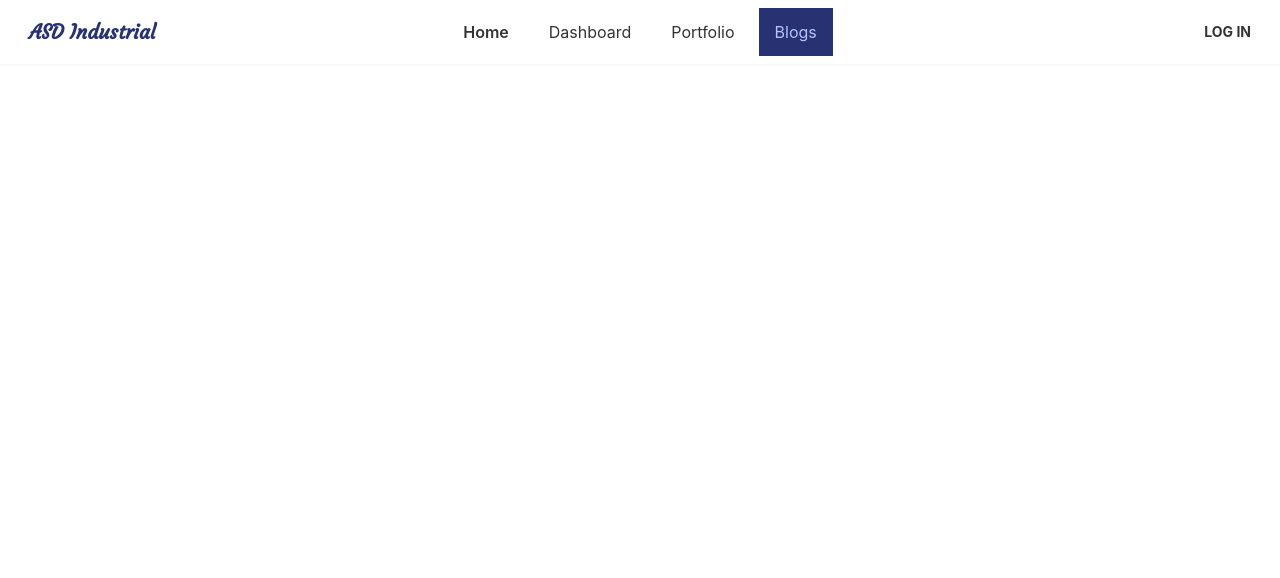
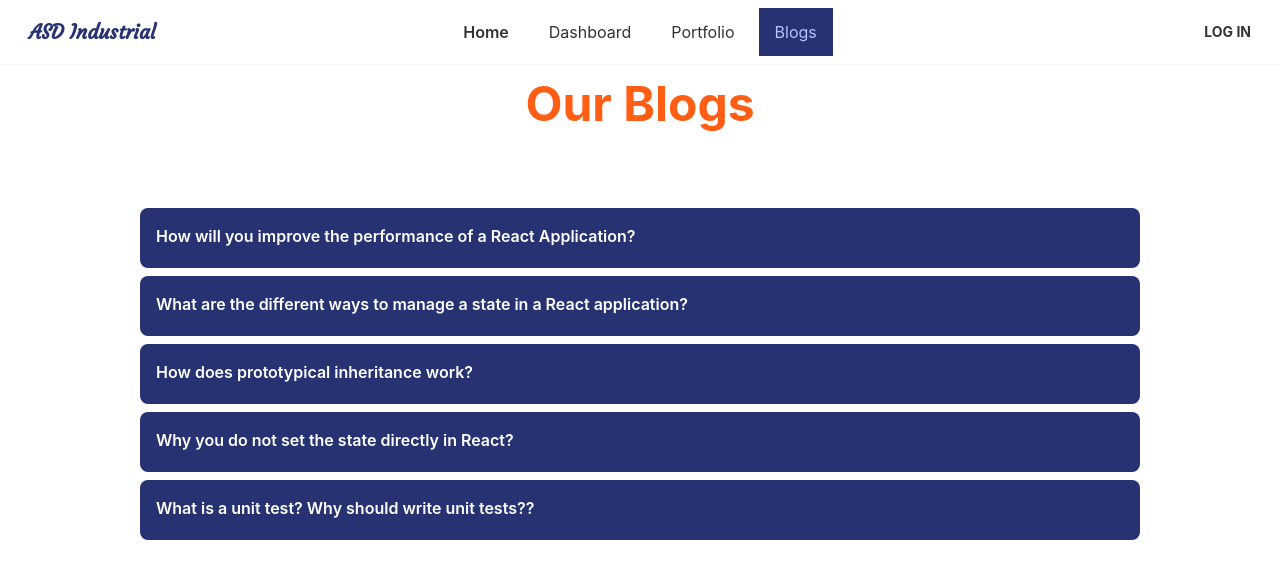
Before and after one commit to asadulR/ASD-Industrial-UI, a React (Create React App) app: page /blogs in a window 1280 px wide. Shown: the top 578 px of the page. Built offline with nearby package versions, Linux system fonts and the light colour scheme; no server answers.

Commit message:
blog and 404 page added

```diff
--- a/package.json
+++ b/package.json
@@ -11,6 +11,7 @@
     "react": "^18.1.0",
     "react-dom": "^18.1.0",
     "react-firebase-hooks": "^5.0.3",
+    "react-helmet-async": "^1.3.0",
     "react-hook-form": "^7.31.2",
     "react-hot-toast": "^2.2.0",
     "react-icons": "^4.3.1",
--- a/src/App.js
+++ b/src/App.js
@@ -10,6 +10,7 @@ import MyProfile from './pages/Dashboard/MyProfile';
 import Home from './pages/Home/Home';
 import Login from './pages/Login/Login';
 import Signup from './pages/Login/Signup';
+import Page404 from './pages/NotFound/Page404';
 import Portfolio from './pages/Portfolio/Portfolio';
 import Purchase from './pages/Purchase/Purchase';
 
@@ -38,6 +39,7 @@ function App() {
         <Route path='/blogs' element={<Blogs />}></Route>
         <Route path='/login' element={<Login />}></Route>
         <Route path='/signup' element={<Signup />}></Route>
+        <Route path='*' element={<Page404 />}></Route>
       </Routes>
     </>
   );
--- a/src/pages/Blogs/Blogs.js
+++ b/src/pages/Blogs/Blogs.js
@@ -2,9 +2,75 @@ import React from 'react';
 
 const Blogs = () => {
     return (
-        <div>
+        <section className='mt-20'>
+            <h2 className='text-xl md:text-5xl font-bold text-center text-secondary'>Our Blogs</h2>
 
-        </div>
+
+
+            <div className=' max-w-5xl mt-10 md:mt-20 mx-auto px-3'>
+                <div class="collapse rounded-lg">
+                    <input type="checkbox" class="peer" />
+                    <div class="collapse-title bg-primary text-base-100 font-semibold ">
+                        How will you improve the performance of a React Application?
+                    </div>
+                    <div class="collapse-content bg-slate-700 text-primary-content">
+                        <p className='font-semibold'>Optimizing performance in a React application</p>
+
+                        <p>1. Keeping component state local where necessary.</p>
+                        <p>2. Memoizing React components to prevent unnecessary re-renders.</p>
+                        <p>3. Code-splitting in React using dynamic import()</p>
+                        <p>4. Windowing or list virtualization in React.</p>
+                        <p>5. Lazy loading images in React.</p>
+                    </div>
+                </div>
+
+                <div class="collapse my-2 rounded-lg">
+                    <input type="checkbox" class="peer" />
+                    <div class="collapse-title bg-primary text-base-100 font-semibold ">
+                        What are the different ways to manage a state in a React application?
+                    </div>
+                    <div class="collapse-content bg-slate-700 text-primary-content">
+                        <p className=' font-semibold'>There are four main types of state to properly manage in your React apps:</p>
+                        <p>1. Local state.</p>
+                        <p>2. Global state.</p>
+                        <p>3. Server state.</p>
+                        <p>4. URL state.</p>
+                    </div>
+                </div>
+
+                <div class="collapse rounded-lg">
+                    <input type="checkbox" class="peer" />
+                    <div class="collapse-title bg-primary text-base-100 font-semibold ">
+                        How does prototypical inheritance work?
+                    </div>
+                    <div class="collapse-content bg-slate-700 text-primary-content">
+                        <p>The Prototypal Inheritance is a feature in javascript used to add methods and properties in objects. It is a method by which an object can inherit the properties and methods of another object. Traditionally, in order to get and set the [[Prototype]] of an object, we use Object. getPrototypeOf and Object.</p>
+                    </div>
+                </div>
+                <div class="collapse rounded-lg my-2">
+                    <input type="checkbox" class="peer" />
+                    <div class="collapse-title bg-primary text-base-100 font-semibold ">
+                    Why you do not set the state directly in React?
+                    </div>
+                    <div class="collapse-content bg-slate-700 text-primary-content">
+                        <p>One should never update the state directly because of the following reasons:
+
+                            If you update it directly, calling the setState() afterward may just replace the update you made.
+                            When you directly update the state, it does not change this.state immediately. Instead, it creates a pending state transition, and accessing it after calling this method will only return the present value.
+                            You will lose control of the state across all components.</p>
+                    </div>
+                </div>
+                <div class="collapse rounded-lg my-2">
+                    <input type="checkbox" class="peer" />
+                    <div class="collapse-title bg-primary text-base-100 font-semibold ">
+                    What is a unit test? Why should write unit tests??
+                    </div>
+                    <div class="collapse-content bg-slate-700 text-primary-content">
+                        <p>The main objective of unit testing is to isolate written code to test and determine if it works as intended. Unit testing is an important step in the development process, because if done correctly, it can help detect early flaws in code which may be more difficult to find in later testing stages.</p>
+                    </div>
+                </div>
+            </div>
+        </section>
     );
 };
 
--- /dev/null
+++ b/src/pages/NotFound/Page404.css
@@ -0,0 +1,9 @@
+.notFoundbg{
+    background-image: url('../../Assets/images/404/404_bg.png');
+    background-position: center;
+    background-size: cover;
+}
+.icon-recize{
+    width: 50px;
+    font-weight: 700;
+}
--- /dev/null
+++ b/src/pages/NotFound/Page404.js
@@ -0,0 +1,30 @@
+import React from 'react';
+import './Page404';
+import { BsArrowLeft } from "react-icons/bs";
+import { useNavigate } from 'react-router-dom';
+import { Helmet } from 'react-helmet-async';
+import img from '../../assets/Images/not-found/error.jpg';
+const Page404 = () => {
+    const navigate = useNavigate();
+
+    const navigateHome = () => {
+        navigate('/');
+    }
+    return (
+        <div className='my-5 pt-20'>
+            {/* <Helmet>
+                <title>404: not found</title>
+            </Helmet> */}
+            <div className='container mx-auto'>
+                <h1 className='text-error font-extrabold'>OOOPPS...  404 ERROR</h1>
+                <div>
+                    <img className=' w-full' src={img} alt="" />
+                </div>
+                <h4 className=' font-extrabold text-center'>Error. The Page you were looking for, couldn't be found..</h4>
+               <div className='text-center mt-5'> <button onClick={navigateHome} className='btn btn-primary fw-bold py-2 px-4' > <BsArrowLeft className='icon-recize mr-3'/> Go To Home Page</button></div>
+            </div>
+        </div>
+    );
+};
+
+export default Page404;
--- a/src/pages/Portfolio/Portfolio.js
+++ b/src/pages/Portfolio/Portfolio.js
@@ -4,7 +4,7 @@ import Footer from '../../components/Footer';
 const Portfolio = () => {
     return (
         <section className='bg-base-200'>
-            <div class=" min-h-screen pt-24">
+            <div class=" min-h-screen pt-16 md:pt-24">
                 <div class=" grid grid-cols-1 md:grid-cols-2 gap-6 py-6 items-center">
                     <div className='px-3 md:px-10'>
                         <h1 class="text-2xl text-primary md:text-5xl font-bold">Md. Asadul Rahman</h1>
@@ -18,7 +18,7 @@ const Portfolio = () => {
                         <a className='btn btn-primary' href="https://drive.google.com/file/d/1kyV0QbWckettQFsrvoI0xW6zCTTkzKov/view?usp=sharing" target="_blank" rel="noopener noreferrer">Download Resume</a>
                     </div>
                     <div className=" text-center px-3">
-                        <img src={developer} alt='Avatar' class=" max-w-lg mx-auto rounded-lg shadow-2xl" />
+                        <img src={developer} alt='Avatar' class="mx-auto rounded-lg shadow-2xl" />
                     </div>
                 </div>
             </div>
```
Also changed, not shown: 1 other file (tests, documents, lock files or other folders).
